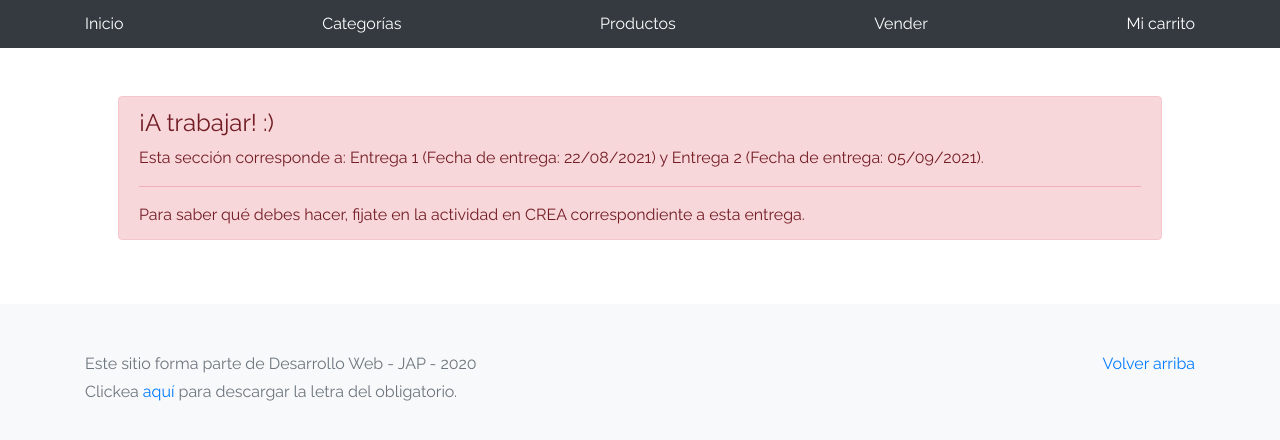
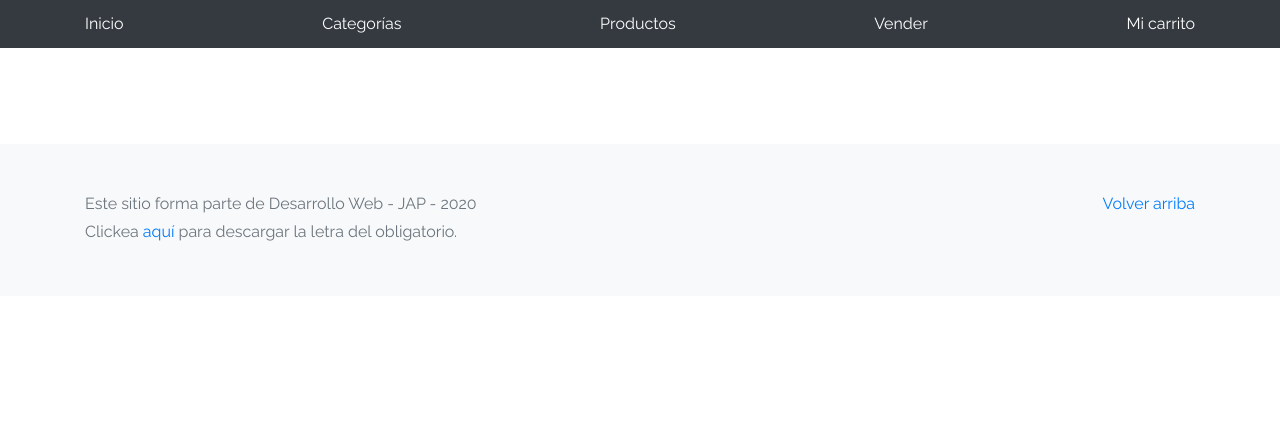
Before and after one commit to Olecram11/Workspace, a plain HTML site: page products.html in a window 1280 px wide. Drawn offline with Linux system fonts and the light colour scheme.

Commit message:
comentado la caja de trabajar

```diff
--- a/products.html
+++ b/products.html
@@ -24,12 +24,12 @@
       </div>
     </nav>
     <div class="container p-5">
-      <div class="alert alert-danger" role="alert" style="position: relative; width:auto; top: 0;">
+      <!-- <div class="alert alert-danger" role="alert" style="position: relative; width:auto; top: 0;">
         <h4 class="alert-heading">¡A trabajar! :)</h4>
         <p>Esta sección corresponde a: Entrega 1 (Fecha de entrega: 22/08/2021) y Entrega 2 (Fecha de entrega: 05/09/2021).</p>
         <hr>
         <p class="mb-0">Para saber qué debes hacer, fijate en la actividad en CREA correspondiente a esta entrega.</p>
-      </div>
+      </div> -->
     </div>
     <footer class="text-muted bg-light">
       <div class="container">
```
